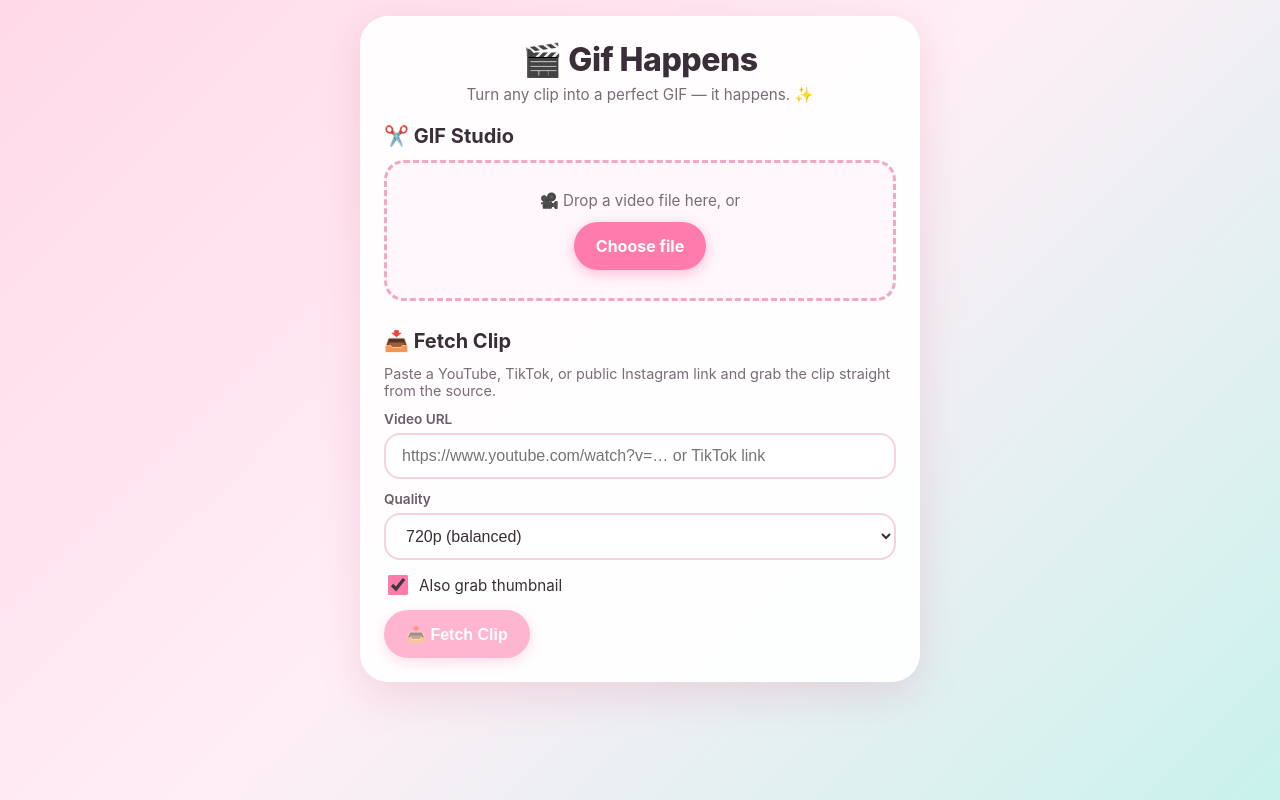
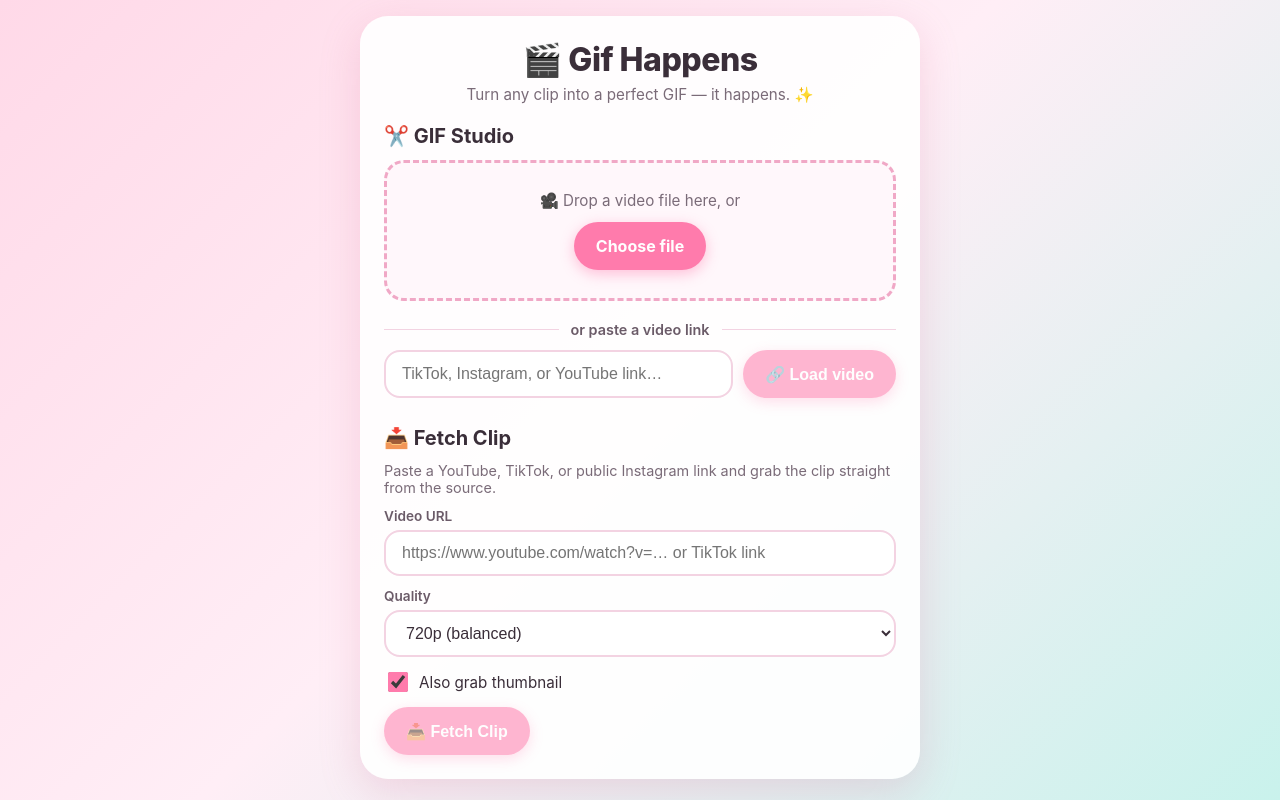
Before and after one commit to TheIronGator/gif-happens, a Next.js app: page / in a window 1280 px wide. Built offline with nearby package versions, Linux system fonts and the light colour scheme.

Commit message:
Studio: load video from IG/TikTok/YouTube URL with server relay fallback

```diff
--- /dev/null
+++ b/app/api/video/route.ts
@@ -0,0 +1,68 @@
+export const runtime = "nodejs";
+export const maxDuration = 60;
+
+/**
+ * Same-origin relay for video bytes. The GIF Studio fetches clip bytes
+ * straight from the video host in the browser (fast path), but some hosts
+ * refuse cross-origin browser requests — this endpoint streams the bytes
+ * through our server instead so the studio always gets its file.
+ *
+ * `u` must be an https URL on a known video CDN host. The URLs we relay
+ * come from our own /api/fetch (yt-dlp / Piped output); the allowlist is a
+ * sanity fence against open-proxy abuse.
+ */
+const ALLOWED_SUFFIXES = [
+  "googlevideo.com",
+  "tiktokcdn.com",
+  "tiktokv.com",
+  "tiktokcdn-us.com",
+  "akamaized.net",
+  "cdninstagram.com",
+  "fbcdn.net",
+  "instagram.com",
+  "tiktok.com",
+];
+
+function hostAllowed(host: string): boolean {
+  const h = host.toLowerCase();
+  return ALLOWED_SUFFIXES.some((s) => h === s || h.endsWith(`.${s}`));
+}
+
+export async function GET(req: Request): Promise<Response> {
+  const raw = new URL(req.url).searchParams.get("u") ?? "";
+  let parsed: URL;
+  try {
+    parsed = new URL(raw);
+  } catch {
+    return Response.json({ error: "Missing or invalid video URL." }, { status: 400 });
+  }
+  if (parsed.protocol !== "https:" || !hostAllowed(parsed.hostname)) {
+    return Response.json({ error: "That video host can't be relayed." }, { status: 400 });
+  }
+
+  try {
+    const upstream = await fetch(parsed.toString(), {
+      headers: {
+        "User-Agent":
+          "Mozilla/5.0 (Windows NT 10.0; Win64; x64) AppleWebKit/537.36 (KHTML, like Gecko) Chrome/120.0 Safari/537.36",
+      },
+      signal: AbortSignal.timeout(55_000),
+    });
+    if (!upstream.ok || !upstream.body) {
+      return Response.json(
+        { error: `The video host responded with ${upstream.status}.` },
+        { status: 502 }
+      );
+    }
+    const headers = new Headers();
+    const ct = upstream.headers.get("content-type");
+    if (ct) headers.set("content-type", ct);
+    const cl = upstream.headers.get("content-length");
+    if (cl) headers.set("content-length", cl);
+    headers.set("cache-control", "no-store");
+    // Stream the body through — never buffered in memory.
+    return new Response(upstream.body, { status: 200, headers });
+  } catch {
+    return Response.json({ error: "Couldn't reach the video host." }, { status: 502 });
+  }
+}
--- a/app/globals.css
+++ b/app/globals.css
@@ -100,6 +100,46 @@ body {
   flex-wrap: wrap;
   gap: 10px;
   margin-top: 12px;
+}
+
+/* Paste-a-link row under the studio dropzone */
+.url-divider {
+  display: flex;
+  align-items: center;
+  gap: 12px;
+  margin: 20px 0 12px;
+  color: #6b5b68;
+  font-size: 0.9rem;
+  font-weight: 600;
+}
+
+.url-divider::before,
+.url-divider::after {
+  content: "";
+  flex: 1;
+  height: 1px;
+  background: #f3d3e2;
+}
+
+.url-row {
+  display: flex;
+  gap: 10px;
+  align-items: stretch;
+}
+
+.url-row .text-input {
+  flex: 1;
+  min-width: 0;
+}
+
+.url-row .btn {
+  white-space: nowrap;
+}
+
+@media (max-width: 560px) {
+  .url-row {
+    flex-direction: column;
+  }
 }
 
 /* Inputs */
--- a/app/page.tsx
+++ b/app/page.tsx
@@ -162,6 +162,12 @@ export default function Home() {
   // Trimmer preview video — the in/out sliders seek this so you see the exact frame.
   const trimVideoRef = useRef<HTMLVideoElement | null>(null);
 
+  /* ---------------- studio: load from URL ---------------- */
+  const [studioUrl, setStudioUrl] = useState("");
+  const [studioUrlLoading, setStudioUrlLoading] = useState(false);
+  const [studioUrlStatus, setStudioUrlStatus] = useState<string | null>(null);
+  const [studioUrlError, setStudioUrlError] = useState<string | null>(null);
+
   /* ---------------- video loading ---------------- */
 
   /** Load a Blob programmatically (file input, drag-drop, or Fetch Clip). */
@@ -196,6 +202,52 @@ export default function Home() {
     },
     [loadVideoBlob]
   );
+
+  /** Load a video into the studio straight from an IG/TikTok/YouTube link. */
+  const loadStudioUrl = useCallback(async () => {
+    const url = studioUrl.trim();
+    if (!url || studioUrlLoading) return;
+    setStudioUrlLoading(true);
+    setStudioUrlError(null);
+    setStudioUrlStatus("Asking the video source for a file…");
+    try {
+      const res = await fetch("/api/fetch", {
+        method: "POST",
+        headers: { "Content-Type": "application/json" },
+        body: JSON.stringify({ url, quality: "720" }),
+      });
+      const json = await res.json();
+      if (!json.ok) throw new Error(json.error ?? "Couldn't fetch that link.");
+      const downloadUrl: string = json.downloadUrl;
+
+      // Fast path: pull the bytes straight from the video host.
+      setStudioUrlStatus("Downloading the video…");
+      let blob: Blob | null = null;
+      try {
+        const direct = await fetch(downloadUrl);
+        if (!direct.ok) throw new Error(`host responded ${direct.status}`);
+        blob = await direct.blob();
+      } catch {
+        // Some hosts block cross-origin browser requests — relay the bytes
+        // through our own server instead.
+        setStudioUrlStatus("Retrying through our server…");
+        const proxied = await fetch(`/api/video?u=${encodeURIComponent(downloadUrl)}`);
+        if (!proxied.ok) throw new Error("the video host blocked the download");
+        blob = await proxied.blob();
+      }
+      if (!blob || blob.size === 0) throw new Error("the download came back empty");
+      const title = typeof json.title === "string" && json.title ? json.title : "clip";
+      loadVideoBlob(blob, `${sanitizeFileName(title)}.${json.ext ?? "mp4"}`);
+      setStudioUrl("");
+    } catch (err) {
+      setStudioUrlError(
+        err instanceof Error ? `Couldn't load that link: ${err.message}` : "Couldn't load that link."
+      );
+    } finally {
+      setStudioUrlLoading(false);
+      setStudioUrlStatus(null);
+    }
+  }, [studioUrl, studioUrlLoading, loadVideoBlob]);
 
   /* ---------------- ffmpeg lazy load ---------------- */
 
@@ -530,6 +582,7 @@ export default function Home() {
           <h2 className="section-title">✂️ GIF Studio</h2>
 
           {!videoUrl ? (
+            <>
               <div
                 className={`dropzone${dragging ? " dragging" : ""}`}
                 onDragOver={(e) => {
@@ -554,6 +607,49 @@ export default function Home() {
                   onChange={(e) => handleFile(e.target.files?.[0])}
                 />
               </div>
+
+              <div className="url-divider">
+                <span>or paste a video link</span>
+              </div>
+              <div className="url-row">
+                <input
+                  className="text-input"
+                  type="url"
+                  inputMode="url"
+                  placeholder="TikTok, Instagram, or YouTube link…"
+                  aria-label="Video URL"
+                  value={studioUrl}
+                  onChange={(e) => setStudioUrl(e.target.value)}
+                  onKeyDown={(e) => {
+                    if (e.key === "Enter") void loadStudioUrl();
+                  }}
+                  disabled={studioUrlLoading}
+                />
+                <button
+                  className="btn btn-primary"
+                  onClick={() => void loadStudioUrl()}
+                  disabled={studioUrlLoading || !studioUrl.trim()}
+                >
+                  {studioUrlLoading ? "Fetching…" : "🔗 Load video"}
+                </button>
+              </div>
+
+              {studioUrlLoading && (
+                <div className="progress-wrap">
+                  <QuoteBar active={true} />
+                  <div className="progress-track">
+                    <div className="progress-fill progress-indeterminate" />
+                  </div>
+                  {studioUrlStatus && (
+                    <p className="meta-line" style={{ marginTop: 8 }}>
+                      {studioUrlStatus}
+                    </p>
+                  )}
+                </div>
+              )}
+
+              {studioUrlError && <div className="error-box">⚠️ {studioUrlError}</div>}
+            </>
           ) : (
             <>
               <video
```
Also changed, not shown: 1 other file (tests, documents, lock files or other folders). Lines whose indentation alone changed are shown as unchanged.
